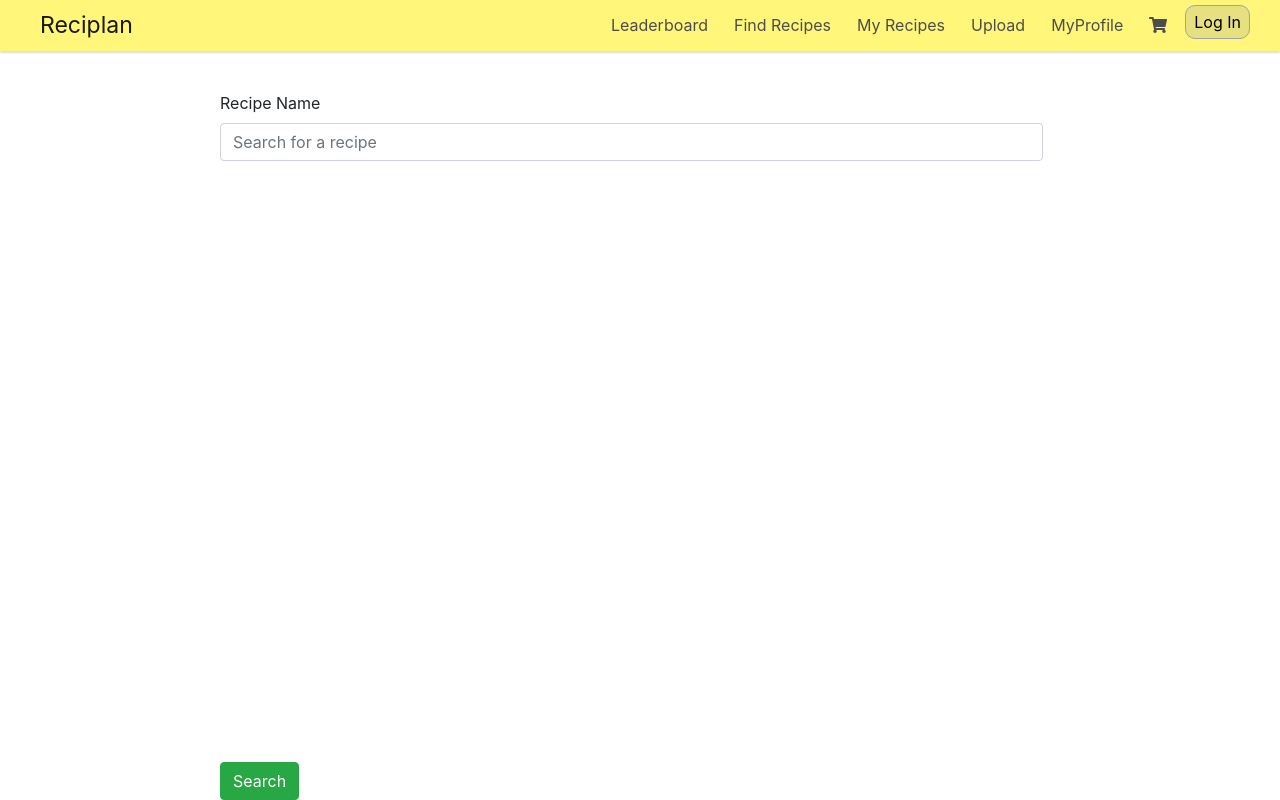
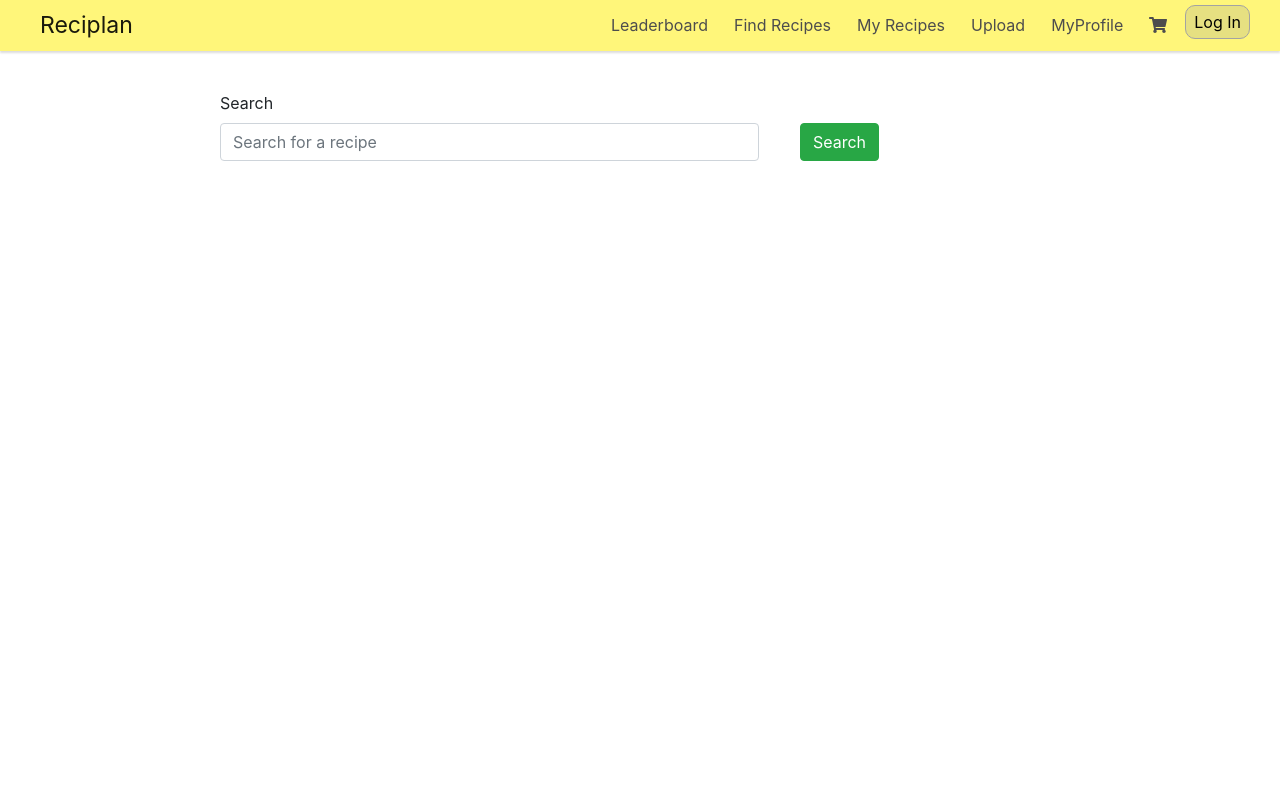
Before and after one commit to olphil99/reciplan, a React (Create React App) app: page /search in a window 1280 px wide. Built offline with nearby package versions, Linux system fonts and the light colour scheme.

Commit message:
Repositioned search button

```diff
--- a/src/components/search.js
+++ b/src/components/search.js
@@ -43,11 +43,19 @@ class Search extends Component {
   render() {
     return(
       <Container>
-        <Label for="search-input">Recipe Name</Label>
-        <Input name="search-input" id="search-input" placeholder="Search for a recipe" style={{width: '98%'}} required />
-        <Button onClick={this.runSearch} color="success" style={{position:'absolute', bottom: 0}}>Search</Button>
-        <div id="res">
-        </div>
+        <Label for="search-input">Search</Label>
+        <Row>
+          <Col md="8">
+            <Input name="search-input" id="search-input" placeholder="Search for a recipe" style={{width: '98%'}} required />
+          </Col>
+          <Col md="4">
+            <Button onClick={this.runSearch} color="success" style={{position:'absolute', bottom: 0}}>Search</Button>
+          </Col>
+        </Row>
+        <Row>
+          <div id="res">
+          </div>
+        </Row>
       </Container>
     )
   }
```
